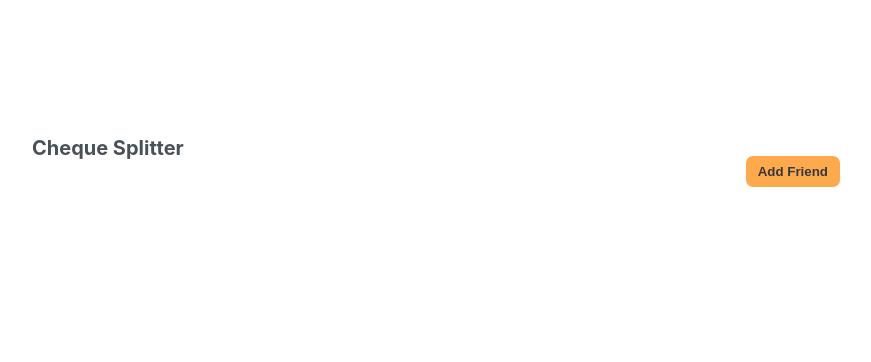
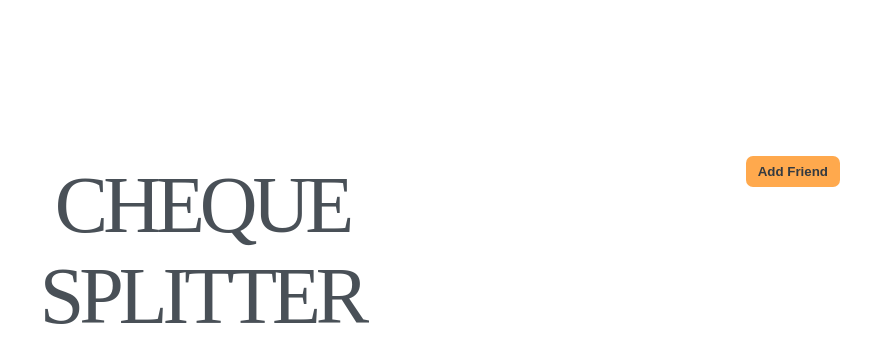
Before and after one commit to islam-aref/split_cheque, a React (Create React App) app: page / in a window 1280 px wide. Shown: the top 362 px of the page, without its empty margins (198-1069 px from the left). Built offline with nearby package versions, Linux system fonts and the light colour scheme.

Commit message:
Update index.css

```diff
--- a/src/index.css
+++ b/src/index.css
@@ -32,7 +32,16 @@ body {
   column-gap: 4rem;
   align-items: start;
 }
-
+h1{
+  text-align: center;
+  font-family: "Monoton";
+  font-size: 8rem;
+  text-transform: uppercase;
+  font-weight: 400;
+  word-spacing: 30px;
+  letter-spacing: -5px;
+  padding: 2.4rem 0;
+}
 .button {
   background-color: var(--color-medium);
   color: #343a40;
```
